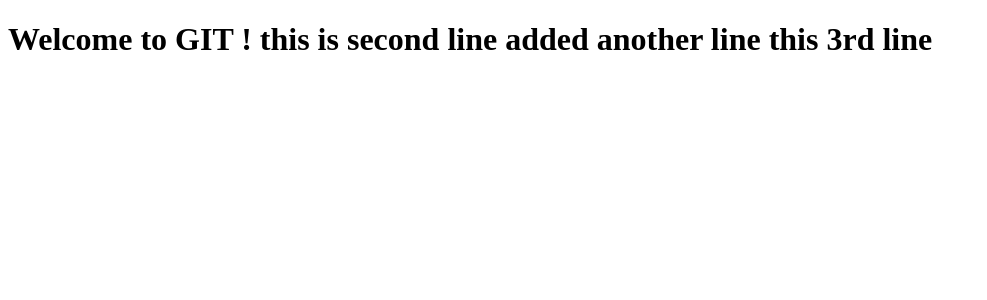
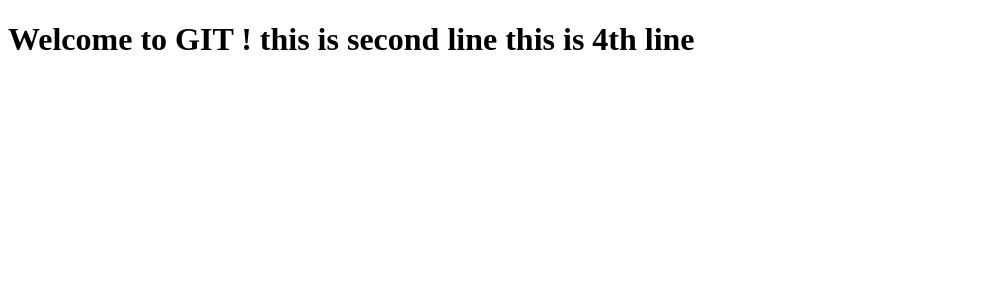
Before and after one commit to SG-13/VSCodeDemo, an Angular app: page / in a window 1280 px wide. Shown: the top 300 px of the page, without its empty margins (0-987 px from the left). Built offline with nearby package versions, Linux system fonts and the light colour scheme.

Commit message:
Update app.component.ts

```diff
--- a/src/app/app.component.ts
+++ b/src/app/app.component.ts
@@ -6,8 +6,8 @@
       <h1>
         Welcome to GIT !
         this is second line
-        added another line
-        this 3rd line
+
+        this is 4th line
       </h1>
   `,
   styles: []
```
